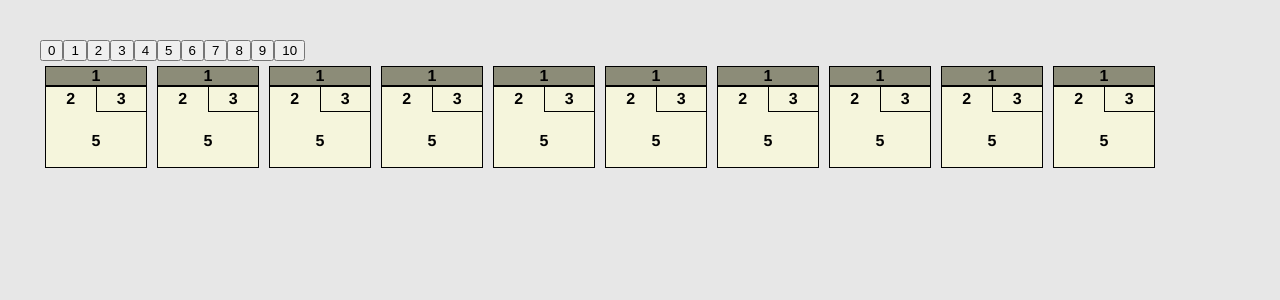
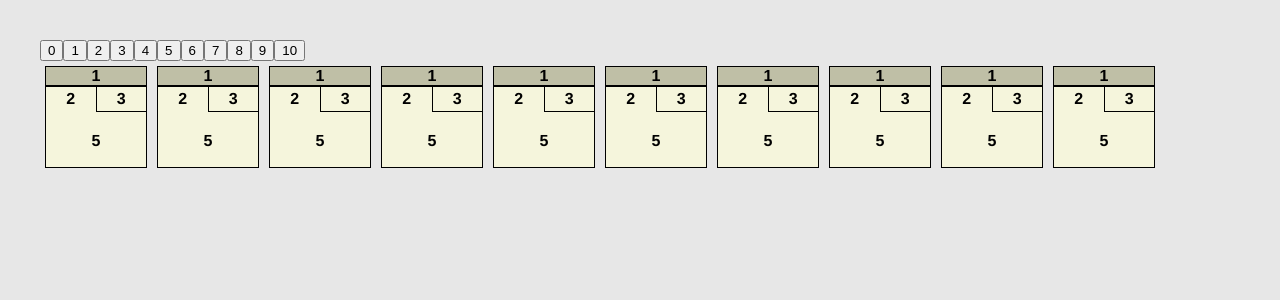
Before and after one commit to reruined/getaccept-bowling, a Vue app: page / in a window 1280 px wide. Shown: the top 300 px of the page. Built offline with nearby package versions, Linux system fonts and the light colour scheme.

Commit message:
Improve frame head contrast

```diff
--- a/src/components/Frame.vue
+++ b/src/components/Frame.vue
@@ -29,7 +29,7 @@
 }
 
 .head {
-  background-color: hwb(60 47% 45%);
+  background-color: hwb(60 65% 25%);
   text-align: center;
   border-bottom: 2px solid black;
 }
```
